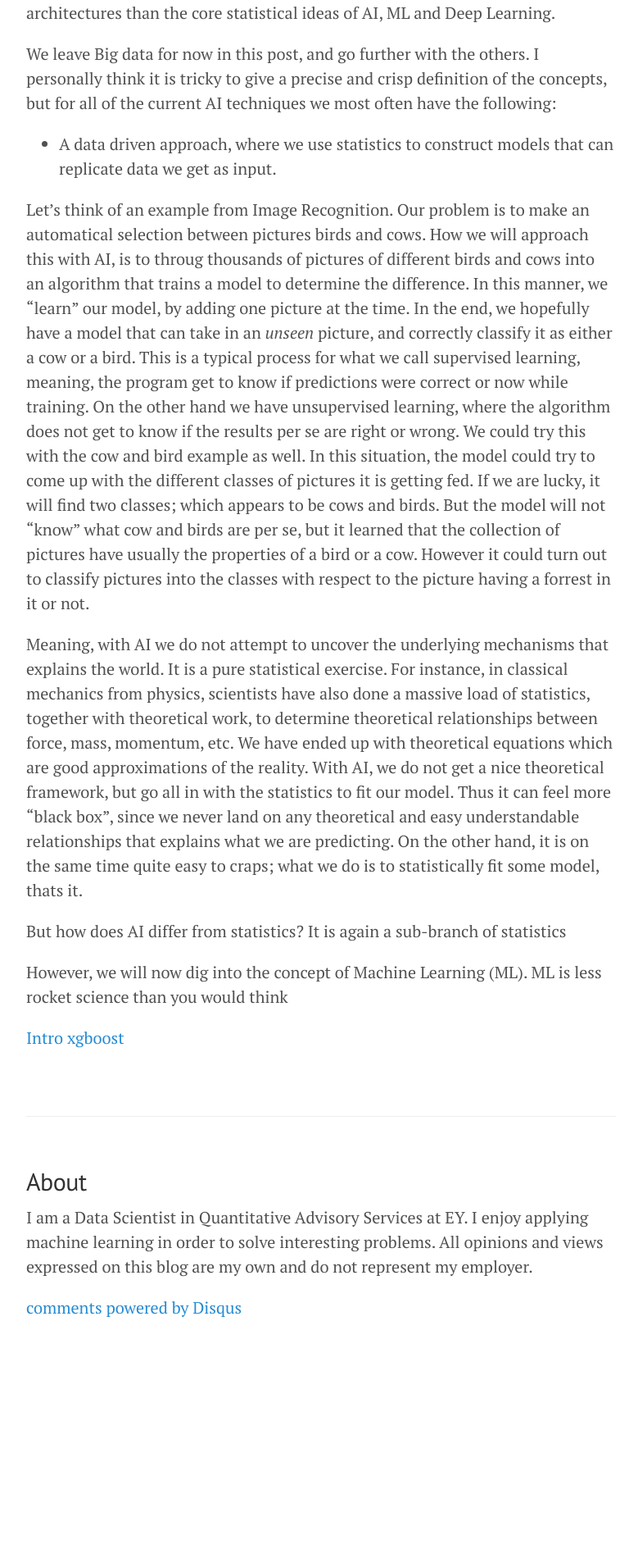
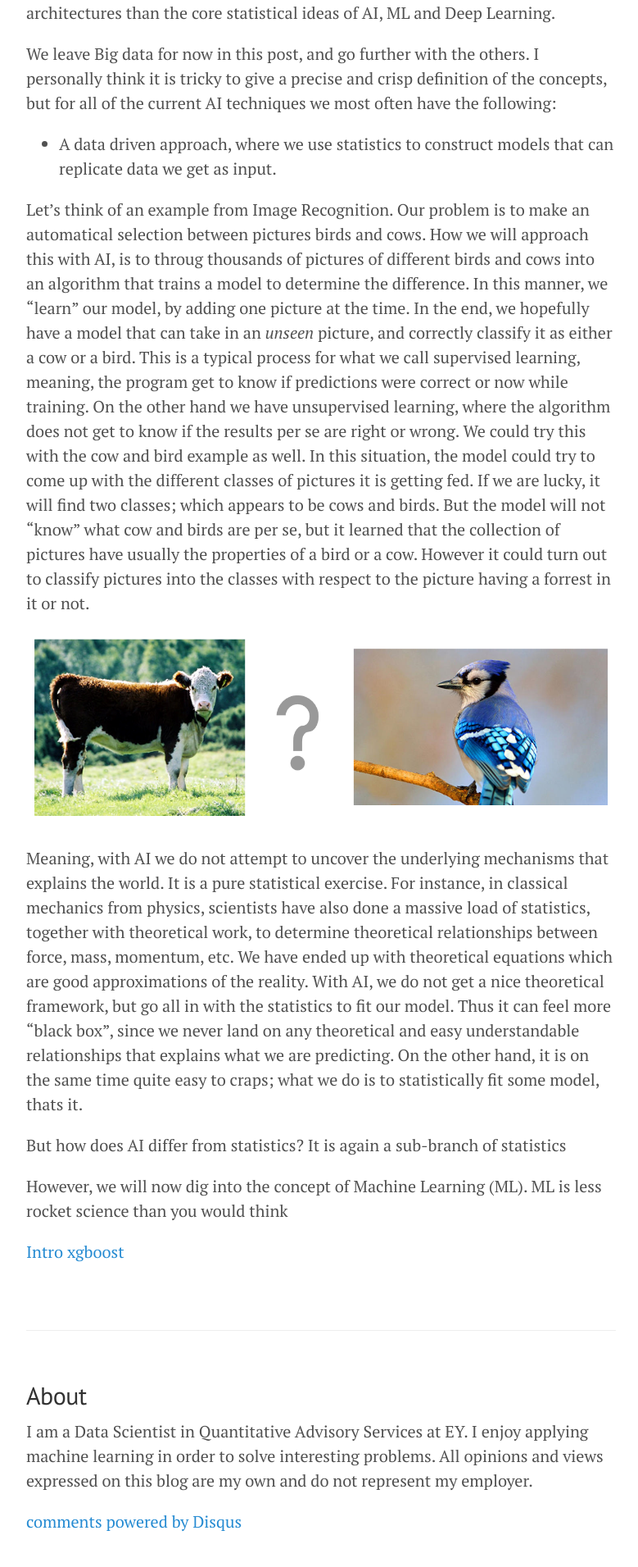
Before and after one commit to herman-hellenes/herman-hellenes.github.io, a Jekyll site: the page built from undone_posts/2017-08-23-intro-ML.md, in a window 1280 px wide. Shown: the part 1408-3319 px from the top of the page at 82% size, without its empty margins (248-1027 px from the left). Built offline with Jekyll 4.4.1, drawn with Linux system fonts in a browser that asks for light colours; nearby versions of some CDN libraries; comment, search, counter and statistics services are not loaded; before the commit the page ends 3058 px from its top, so only the background shows below that.

Commit message:
Update 2017-08-23-intro-ML.md

```diff
--- a/undone_posts/2017-08-23-intro-ML.md
+++ b/undone_posts/2017-08-23-intro-ML.md
@@ -22,6 +22,9 @@ We leave Big data for now in this post, and go further with the others. I person
 
 Let's think of an example from Image Recognition. Our problem is to make an automatical selection between pictures birds and cows. How we will approach this with AI, is to throug thousands of pictures of different birds and cows into an algorithm that trains a model to determine the difference. In this manner, we "learn" our model, by adding one picture at the time. In the end, we hopefully have a model that can take in an *unseen* picture, and correctly classify it as either a cow or a bird. This is a typical process for what we call supervised learning, meaning, the program get to know if predictions were correct or now while training. On the other hand we have unsupervised learning, where the algorithm does not get to know if the results per se are right or wrong. We could try this with the cow and bird example as well. In this situation, the model could try to come up with the different classes of pictures it is getting fed. If we are lucky, it will find two classes; which appears to be cows and birds. But the model will not "know" what cow and birds are per se, but it learned that the collection of pictures have usually the properties of a bird or a cow. However it could turn out to classify pictures into the classes with respect to the picture having a forrest in it or not.
 
+![center](/figs/2017-08-23-intro-ML/cow_bird.png)
+
+
 Meaning, with AI we do not attempt to uncover the underlying mechanisms that explains the world. It is a pure statistical exercise. For instance, in classical mechanics from physics, scientists have also done a massive load of statistics, together with theoretical work, to determine theoretical relationships between force, mass, momentum, etc. We have ended up with theoretical equations which are good approximations of the reality. With AI, we do not get a nice theoretical framework, but go all in with the statistics to fit our model. Thus it can feel more "black box", since we never land on any theoretical and easy understandable relationships that explains what we are predicting. On the other hand, it is on the same time quite easy to craps; what we do is to statistically fit some model, thats it.
 
 But how does AI differ from statistics? It is again a sub-branch of statistics
```
